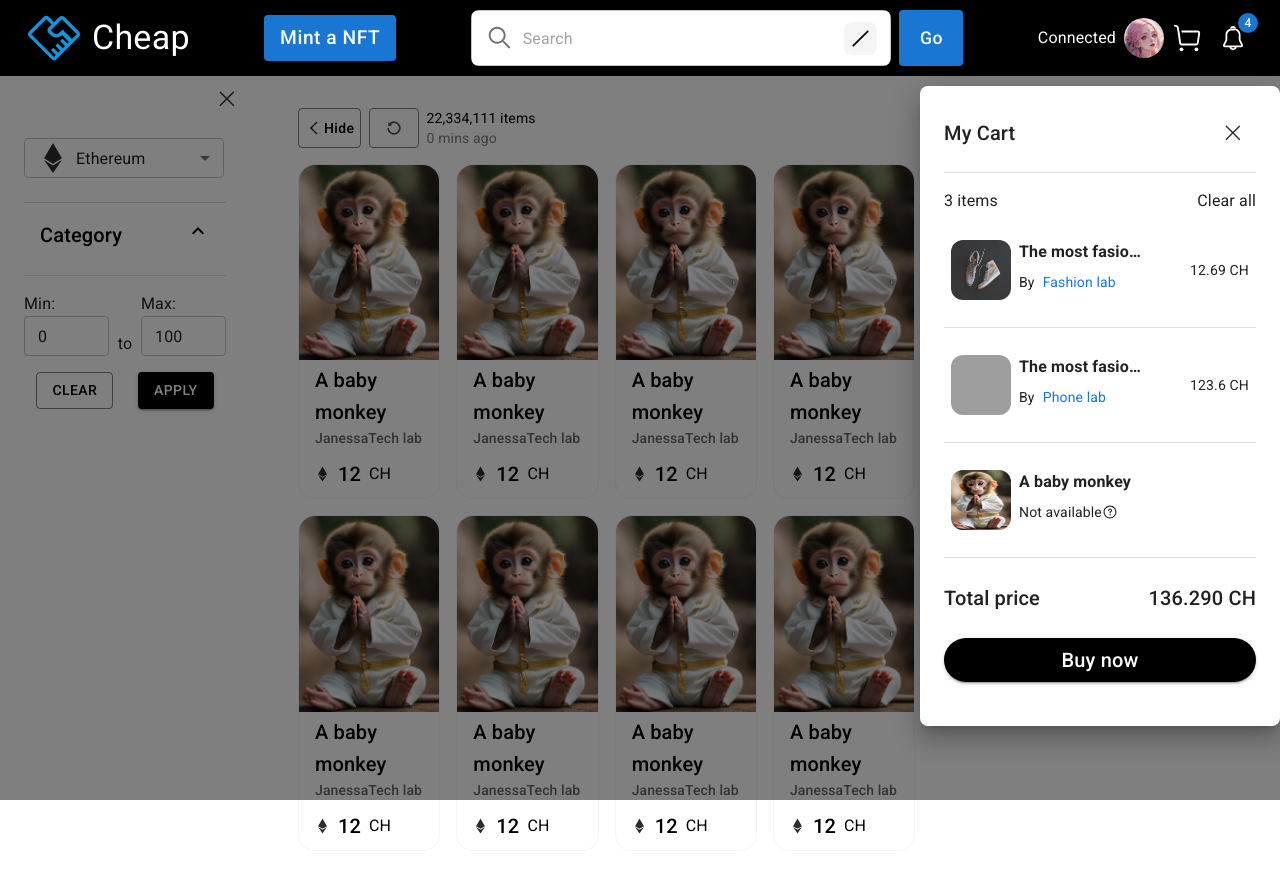
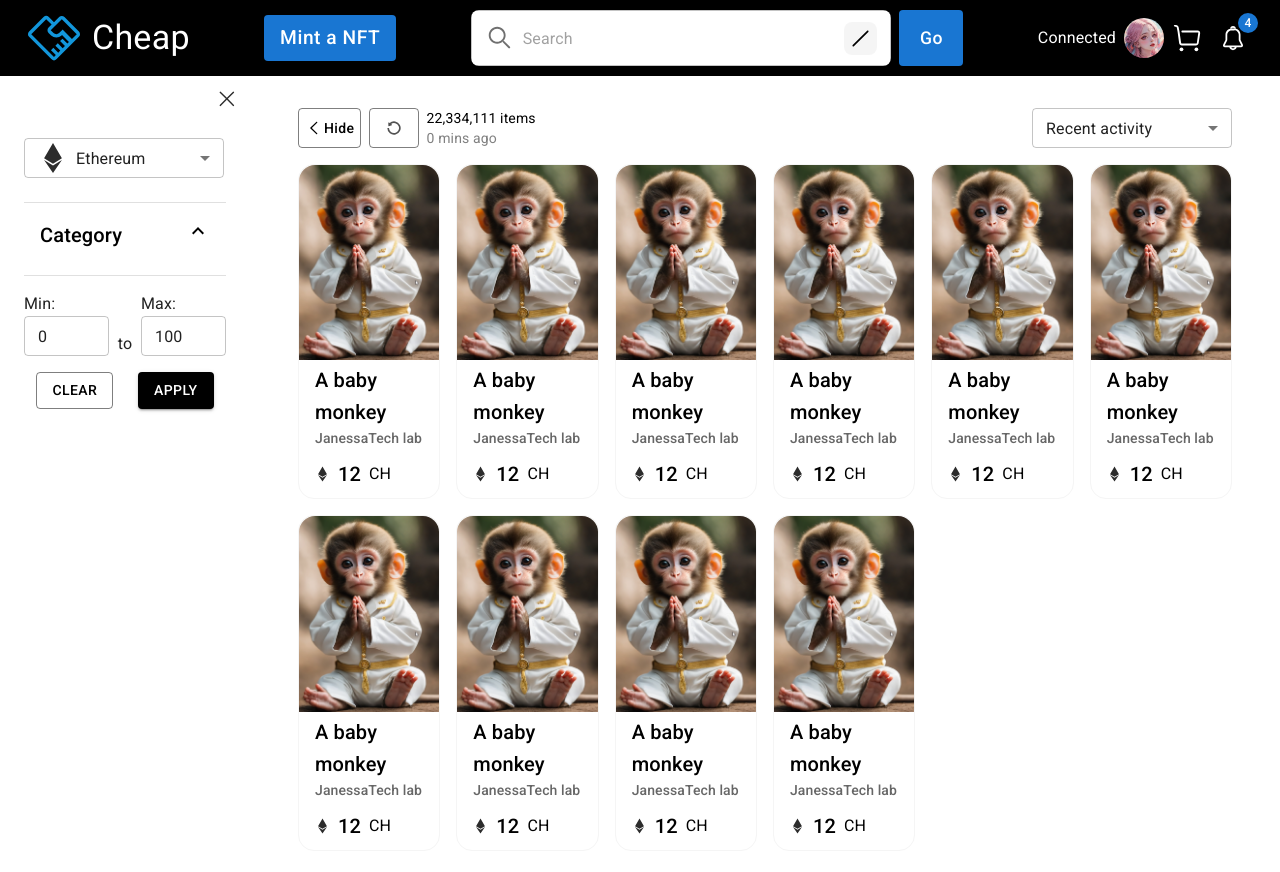
Before and after one commit to JanessaTech/best-second-hand-market, a React (Create React App) app: page / in a window 1280 px wide. Shown: the top 872 px of the page. Built offline with nearby package versions, Linux system fonts and the light colour scheme; grey boxes are pictures that could not be loaded.

Commit message:
enhance cart

```diff
--- a/src/common/Cart.js
+++ b/src/common/Cart.js
@@ -122,15 +122,17 @@ const CartItem = (props) => {
 const Cart = ({toggleCart, open, nfterId}) => {
   console.log('Cart rendering ...')
 
+  const fetchItems = () => {
+    if(open) {
+      console.log('call restful api to get latest items in cart by nfterId')
+    }
+    return data
+  }
+
   const [state, setState] = useState({
-    nfts: [],
+    nfts: fetchItems(),
     price: 0.000
   })
-
-  useEffect(() => {
-    console.log('call restful apis to get nfts in cart by nfterId')
-    setState({nfts: data, price: calcPrice(data)})
-  }, [])
 
   const closeCart = () => {
     toggleCart()
--- a/src/components/home/Home.js
+++ b/src/components/home/Home.js
@@ -19,7 +19,7 @@ export default function Home() {
 
     const [menuWidth, setMenuWidth] = useState(drawerWidth)
     const [menuOpen, setMenuOpen] = useState(isMediumScreen ? false: true)
-    const [cartOpen, setCartOpen] = useState(true)
+    const [cartOpen, setCartOpen] = useState(false)
     const [trigger, setTrigger] = useState(0)
 
     const [state, setState] = useState({alerts: []})
--- a/src/components/nfts/Overview.js
+++ b/src/components/nfts/Overview.js
@@ -12,9 +12,9 @@ export default function Overview({handleAlert}) {
 
   useEffect(() => {
     if (state.inCart) {
-      console.log('calling put to cart api ...')
+      console.log('call restful api to put to cart..')
     } else {
-      console.log('calling remove from cart api ...')
+      console.log('call restful api to remove from cart ...')
     }
   }, [state.inCart])
 
```
